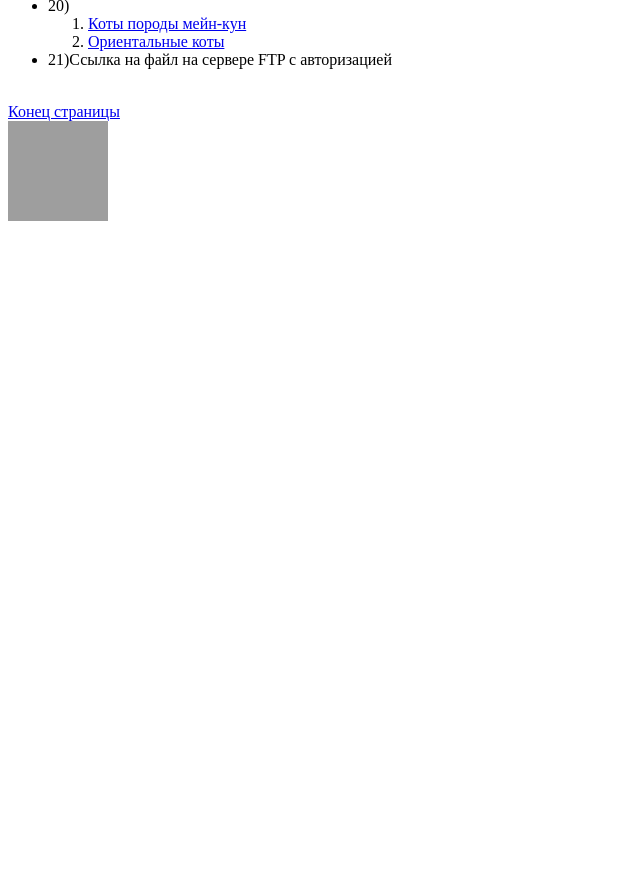
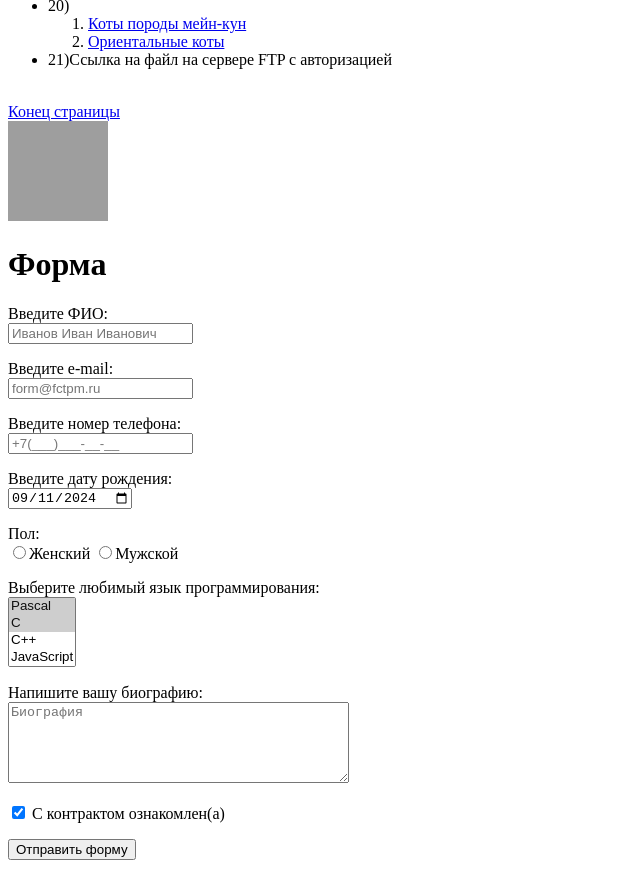
Before and after one commit to fum1no/fum1no.github.io, a plain HTML site: page 111/11/1/index.html in a window 1280 px wide. Shown: the part 886-1762 px from the top of the page, without its empty margins (0-640 px from the left). Before the commit the page ends 1119 px from the top, so only its background shows below. Drawn offline with Linux system fonts and the light colour scheme; grey boxes are pictures that could not be loaded.

Commit message:
Update index.html

```diff
--- a/111/11/1/index.html
+++ b/111/11/1/index.html
@@ -48,6 +48,38 @@
 
 		</ul>
 		<br><a href = "#" id = "bottomofpage" >Конец страницы</a>
-		<br><img src="https://i.pinimg.com/736x/d1/43/8e/d1438ee3bf99bb299cf3e10002c8e7c9.jpg" alt="Тык" style = "width: 100px;height: 100px">
+		<br><img src="https://i.pinimg.com/736x/d1/43/8e/d1438ee3bf99bb299cf3e10002c8e7c9.jpg" alt="Тык" style = "width: 100px;height: 100px"><br>
+
+		<h1>Форма</h1>
+				<p>Введите ФИО:<br> <input type="text" name="fio" placeholder="Иванов Иван Иванович"></p>
+
+		<p>Введите e-mail:<br> <input type="email" name="email" placeholder="form@fctpm.ru"></p>
+
+		<p>Введите номер телефона:<br> <input type="tel" name="tel" placeholder="+7(___)___-__-__"></p>
+
+		<p>Введите дату рождения:<br> <input type="date" name="dateofbirth" value="2024-09-11"></p>
+
+		<p>Пол:<br> <input type="radio" name="gender" value="val1">Женский <input type="radio" name="gender" value="val2">Мужской</p>
+
+		<p>Выберите любимый язык программирования:<br>
+		<select name="progrlang" multiple="multiple">
+			<option value="Значение1" selected = "selected">Pascal</option>
+			<option value="Значение2" selected = "selected">C</option>
+			<option value="Значение3">C++</option>
+			<option value="Значение4">JavaScript</option>
+			<option value="Значение5">PHP</option>
+			<option value="Значение6">Python</option>
+			<option value="Значение7">Java</option>
+			<option value="Значение8">Haskel</option>
+			<option value="Значение9">Clojure</option>
+			<option value="Значение10">Prolog</option>
+			<option value="Значение11">Scala</option>
+		</select></p>
+
+		<p>Напишите вашу биографию: <br><textarea name="Text1" cols="40" rows="5" placeholder="Биография"></textarea></p>
+
+		<p><input type="checkbox" checked="checked" name="check"> С контрактом ознакомлен(а)</p>
+
+		<p><input type="submit" value="Отправить форму"></p>
 	</body>
 </html>
```
